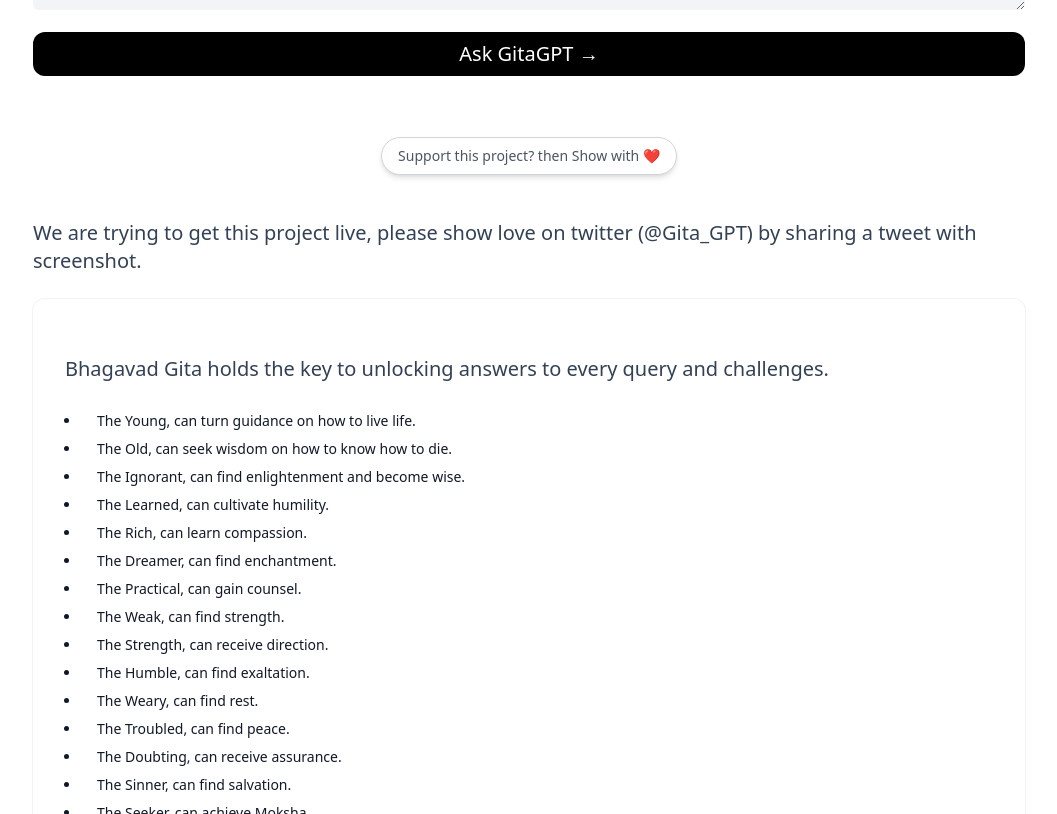
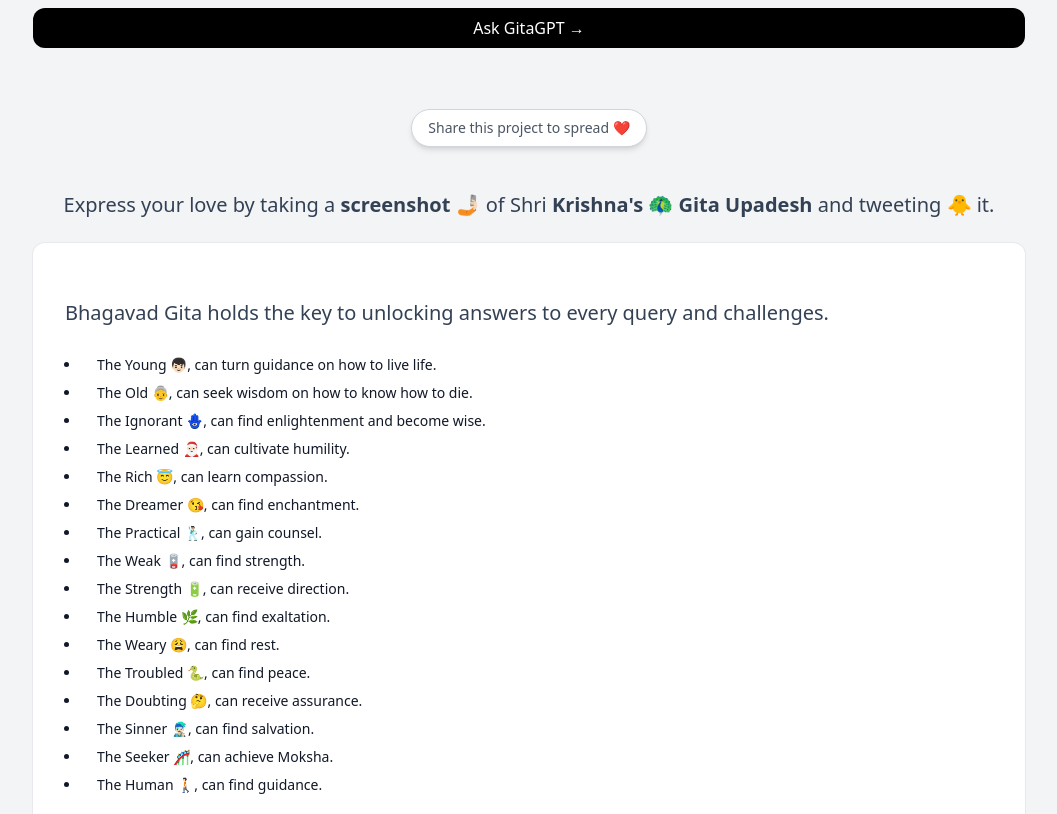
Before and after one commit to vxsahu/gitagpt, a Next.js app: page / in a window 1280 px wide. Shown: the part 386-1200 px from the top of the page, without its empty margins (111-1168 px from the left). Built offline with nearby package versions, Linux system fonts and the light colour scheme.

Commit message:
Update index.tsx

```diff
--- a/pages/index.tsx
+++ b/pages/index.tsx
@@ -13,17 +13,19 @@ import ResizablePanel from "../components/ResizablePanel";
 import logo from './gita-gpt.svg';
 
 const Home: NextPage = () => {
+  const [response, setResponse] = useState<Record<string, unknown> | null>(
+    null
+  );
   const [loading, setLoading] = useState(false);
   const [Gita, setGita] = useState("");
   const [language, setLanguage] = useState<languageType>("Professional");
   const [generatedGitas, setGeneratedGitas] = useState<String>("");
 
   console.log("Streamed response: ", generatedGitas);
-  const prompt =
-  language === "Funny"
-   ? `I want you to act as a Lord Krishna. I will type question and you will reply from Bhagavad Gita. Make sure each generated bio is at max 20 words and base it on this context: ${language}`
-   : `Generate ${Gita} answers from Bhagavad Gita. Make sure each generated verse labeled by is atleast 30 words and at max 40 words and clearly labeled "1." and "2.". Make sure each generated bio is at least 14 words and at max 20 words and base them on this context: `
-;
+
+  const prompt = `Act like Lord Krishna, Give answer from the teachings of Bhagavad Gita ${language}. Generate a verse sure each generated verse is atleast 20 words and at max 25 words and based on this context: ${Gita}${
+    Gita.slice(-1) === "." ? "" : "."
+  }`;
 
   const generateGita = async (e: any) => {
     e.preventDefault();
@@ -38,13 +40,24 @@ const Home: NextPage = () => {
         prompt,
       }),
     });
-    console.log("Edge function returned.");
 
     if (!response.ok) {
-      throw new Error(response.statusText);
+      setResponse({
+        status: response.status,
+        body: await response.text(),
+        headers: {
+          "X-Ratelimit-Limit": response.headers.get("X-Ratelimit-Limit"),
+          "X-Ratelimit-Remaining": response.headers.get(
+            "X-Ratelimit-Remaining"
+          ),
+          "X-Ratelimit-Reset": response.headers.get("X-Ratelimit-Reset"),
+        },
+      });
+      setLoading(false);
+      alert(`Rate limit reached, try again after one minute.`);
+      return;
     }
 
-    // This data is a ReadableStream
     const data = response.body;
     if (!data) {
       return;
@@ -64,9 +77,25 @@ const Home: NextPage = () => {
     setLoading(false);
   };
 
+  const isDisabled = () => {
+    const trimmedGita = Gita.trim();
+    if (trimmedGita.length === 0) {
+      return true;
+    } else {
+      return false;
+    }
+  };
+
+  const limitCharacters = (e: any) => {
+    if (e.target.value.length > 300) {
+      e.target.value = e.target.value.substr(0, 300);
+      toast.error("You have reached the maximum number of characters.");
+    }
+  };
+
   return (
 
-    <div className="flex mx-auto flex-col items-center justify-center min-h-screen">
+    <div className="bg-gray-100 flex mx-auto flex-col items-center justify-center min-h-screen">
       <Head>
         <title>Gita GPT – Bhagavad Geeta AI 🔥</title>
         <link rel="icon" href="/favicon.ico" />
@@ -74,20 +103,20 @@ const Home: NextPage = () => {
 
       <Header />
       <main className="max-w-5xl innerbox flex flex-1 w-full flex-col items-center justify-center text-center p-4">
-        <h2 className="sm:text-2xl text-xl max-w-6xl font-light text-slate-700 pt-5 pt-4 py-4">
+        <h2 className="text-xl font-light text-slate-900 mx-auto">
         Unlock the Power of AI with the Bhagavad Gita
         </h2>
         <div className="max-xl w-full">
           <div className="mt-10 items-center space-x-3">
-            <p className="text-center font-medium text-slate-700 mt-5 mb-5">2.71,108+ Updesh generated</p>
-            <strong className="text-center font-medium">
+            <p className="text-center font-bold text-slate-700 mt-5 mb-5">5,32,112+ Updesh generated</p>
+            <strong className="text-center font-light">
               🦚 Shri Krishna, Radhe Radhe 🦚</strong>
           </div>
           <textarea
             value={Gita}
             onChange={(e) => setGita(e.target.value)}
             rows={4}
-            className="w-full rounded-md border-0 focus:border-red focus:ring-red mt-5 bg-gray-100 border-0"
+            className="sm:text-xl w-full rounded-xl focus:border-red focus:ring-black mt-5 bg-white border-0"
             placeholder={
               "How can I find inner peace?"
             }
@@ -95,7 +124,7 @@ const Home: NextPage = () => {
 
           {!loading && (
             <button
-              className="bg-black rounded-xl text-white font-medium text-xl px-4 py-2 sm:mt-4 mt-5 hover:bg-black/80 w-full"
+              className="bg-black rounded-xl text-white font-medium px-4 py-2 sm:mt-4 mt-5 hover:bg-black/80 w-full"
               onClick={(e) => generateGita(e)}
             >
               Ask GitaGPT &rarr;
@@ -103,7 +132,7 @@ const Home: NextPage = () => {
           )}
           {loading && (
             <button
-              className="bg-black rounded-xl text-white font-medium px-4 py-2 sm:mt-10 mt-8 hover:bg-black/80 w-full"
+              className="bg-black rounded-xl text-white font-medium px-4 py-2 sm:mt-4 mt-5 hover:bg-black/80 w-full"
               disabled
             >
               <LoadingDots color="white" style="large" />
@@ -131,20 +160,23 @@ const Home: NextPage = () => {
                   <div className="space-y-8 flex flex-col max-xl mx-auto">
                     {generatedGitas
                       .substring(generatedGitas.indexOf("1") + 3)
-                      .split("2.")
+                      .split(/[1-3]\./)
                       .map((generatedGita) => {
+                        const trimmedGita = generatedGita.trim();
                         return (
+
                           <div
                             className="bg-white rounded-xl shadow-md p-4 hover:bg-gray-100 transition cursor-copy border"
                             onClick={() => {
                               navigator.clipboard.writeText(generatedGita);
+                              `${trimmedGita} (Generated from https://www.gitagpt.in/)`
                               toast("Copied to clipboard", {
                                 icon: "✂️",
                               });
                             }}
-                            key={generatedGita}
+                            key={Gita}
                           >
-                            <p className="font-normal	">{generatedGita} - Krishna</p>
+                            <p className="font-normal	">{generatedGita}</p>
                           </div>
                         );
                       })}
@@ -154,27 +186,27 @@ const Home: NextPage = () => {
             </motion.div>
           </AnimatePresence>
         </ResizablePanel>
-        <a className="flex max-w items-center justify-center space-x-2 rounded-full border border-gray-300 bg-white px-4 py-2 text-sm text-gray-600 shadow-md transition-colors hover:bg-gray-100 mt-5 mb-5" href="https://www.sahu4you.com/gita-gpt/" target="_blank" rel="noopener noreferrer"><p>Support this project? then Show with ❤️</p></a>
-        <p className="text-left mt-6 mb-6 space-y-4 leading-7 text-slate-700 sm:text-xl">We are trying to get this project live, please show love on twitter (@Gita_GPT) by sharing a tweet with screenshot.</p>
+        <a className="flex max-w items-center justify-center space-x-2 rounded-full border border-gray-300 bg-white px-4 py-2 text-sm text-gray-600 shadow-md transition-colors hover:bg-gray-100 mt-5 mb-5" href="https://www.sahu4you.com/gita-gpt/" target="_blank" rel="noopener noreferrer"><p>Share this project to spread ❤️</p></a>
+        <p className="mt-6 mb-6 space-y-4 leading-7 text-slate-700 sm:text-xl">Express your love by taking a <strong>screenshot 🤳🏻</strong> of Shri <strong>Krishna's 🦚 Gita Upadesh</strong> and tweeting 🐥 it.</p>
         <div className="max-xl w-full whitespace-pre-line break-words rounded-xl bg-white p-8 ring-1 ring-slate-900/5">
 <h2 className="text-left mt-6 mb-6 space-y-4 leading-7 text-slate-700 sm:text-xl">Bhagavad Gita holds the key to unlocking answers to every query and challenges.</h2>
 <ul className="list-disc text-left text-gray-900 my-5">
-<li className="mx-4 mr-2 shrink-0 rounded-full px-4 py-1 text-sm">The Young, can turn guidance on how to live life.</li>
-<li className="mx-4 mr-2 shrink-0 rounded-full px-4 py-1 text-sm">The Old, can seek wisdom on how to know how to die.</li>
-<li className="mx-4 mr-2 shrink-0 rounded-full px-4 py-1 text-sm">The Ignorant, can find enlightenment and become wise.</li>
-<li className="mx-4 mr-2 shrink-0 rounded-full px-4 py-1 text-sm">The Learned, can cultivate humility.</li>
-<li className="mx-4 mr-2 shrink-0 rounded-full px-4 py-1 text-sm">The Rich, can learn compassion.</li>
-<li className="mx-4 mr-2 shrink-0 rounded-full px-4 py-1 text-sm">The Dreamer, can find enchantment.</li>
-<li className="mx-4 mr-2 shrink-0 rounded-full px-4 py-1 text-sm">The Practical, can gain counsel.</li>
-<li className="mx-4 mr-2 shrink-0 rounded-full px-4 py-1 text-sm">The Weak, can find strength.</li>
-<li className="mx-4 mr-2 shrink-0 rounded-full px-4 py-1 text-sm">The Strength, can receive direction.</li>
-<li className="mx-4 mr-2 shrink-0 rounded-full px-4 py-1 text-sm">The Humble, can find exaltation.</li>
-<li className="mx-4 mr-2 shrink-0 rounded-full px-4 py-1 text-sm">The Weary, can find rest.</li>
-<li className="mx-4 mr-2 shrink-0 rounded-full px-4 py-1 text-sm">The Troubled, can find peace.</li>
-<li className="mx-4 mr-2 shrink-0 rounded-full px-4 py-1 text-sm">The Doubting, can receive assurance.</li>
-<li className="mx-4 mr-2 shrink-0 rounded-full px-4 py-1 text-sm">The Sinner, can find salvation.</li>
-<li className="mx-4 mr-2 shrink-0 rounded-full px-4 py-1 text-sm">The Seeker, can achieve Moksha.</li>
-<li className="mx-4 mr-2 shrink-0 rounded-full px-4 py-1 text-sm">The Human, can find guidance.</li></ul>
+<li className="mx-4 mr-2 shrink-0 rounded-full px-4 py-1 text-sm">The Young 👦🏻, can turn guidance on how to live life.</li>
+<li className="mx-4 mr-2 shrink-0 rounded-full px-4 py-1 text-sm">The Old 👵, can seek wisdom on how to know how to die.</li>
+<li className="mx-4 mr-2 shrink-0 rounded-full px-4 py-1 text-sm">The Ignorant 🪬, can find enlightenment and become wise.</li>
+<li className="mx-4 mr-2 shrink-0 rounded-full px-4 py-1 text-sm">The Learned 🎅🏻, can cultivate humility.</li>
+<li className="mx-4 mr-2 shrink-0 rounded-full px-4 py-1 text-sm">The Rich 😇, can learn compassion.</li>
+<li className="mx-4 mr-2 shrink-0 rounded-full px-4 py-1 text-sm">The Dreamer 😘, can find enchantment.</li>
+<li className="mx-4 mr-2 shrink-0 rounded-full px-4 py-1 text-sm">The Practical 🕺🏻, can gain counsel.</li>
+<li className="mx-4 mr-2 shrink-0 rounded-full px-4 py-1 text-sm">The Weak 🪫, can find strength.</li>
+<li className="mx-4 mr-2 shrink-0 rounded-full px-4 py-1 text-sm">The Strength 🔋, can receive direction.</li>
+<li className="mx-4 mr-2 shrink-0 rounded-full px-4 py-1 text-sm">The Humble 🌿, can find exaltation.</li>
+<li className="mx-4 mr-2 shrink-0 rounded-full px-4 py-1 text-sm">The Weary 😩, can find rest.</li>
+<li className="mx-4 mr-2 shrink-0 rounded-full px-4 py-1 text-sm">The Troubled 🐍, can find peace.</li>
+<li className="mx-4 mr-2 shrink-0 rounded-full px-4 py-1 text-sm">The Doubting 🤔, can receive assurance.</li>
+<li className="mx-4 mr-2 shrink-0 rounded-full px-4 py-1 text-sm">The Sinner 👨🏻‍🎤, can find salvation.</li>
+<li className="mx-4 mr-2 shrink-0 rounded-full px-4 py-1 text-sm">The Seeker 🎢, can achieve Moksha.</li>
+<li className="mx-4 mr-2 shrink-0 rounded-full px-4 py-1 text-sm">The Human 🚶🏻, can find guidance.</li></ul>
         </div>
       </main>
       <Footer />
```
